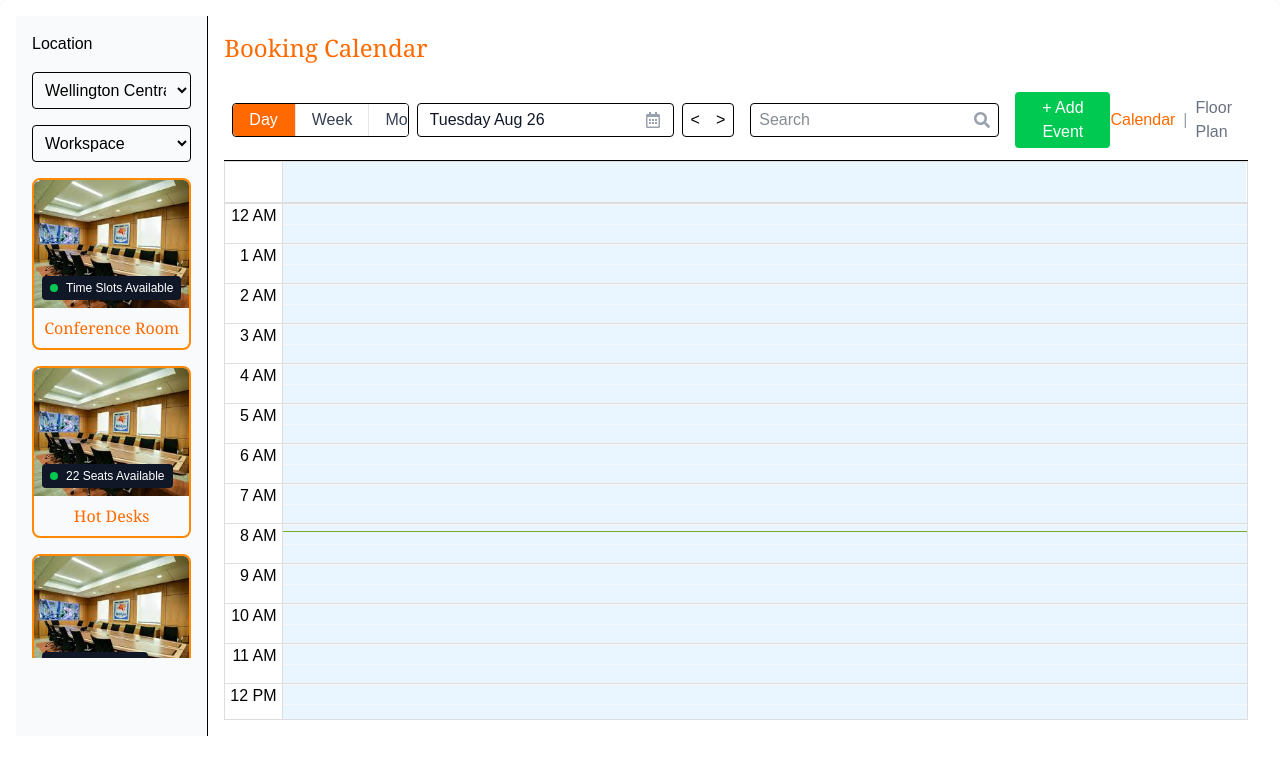
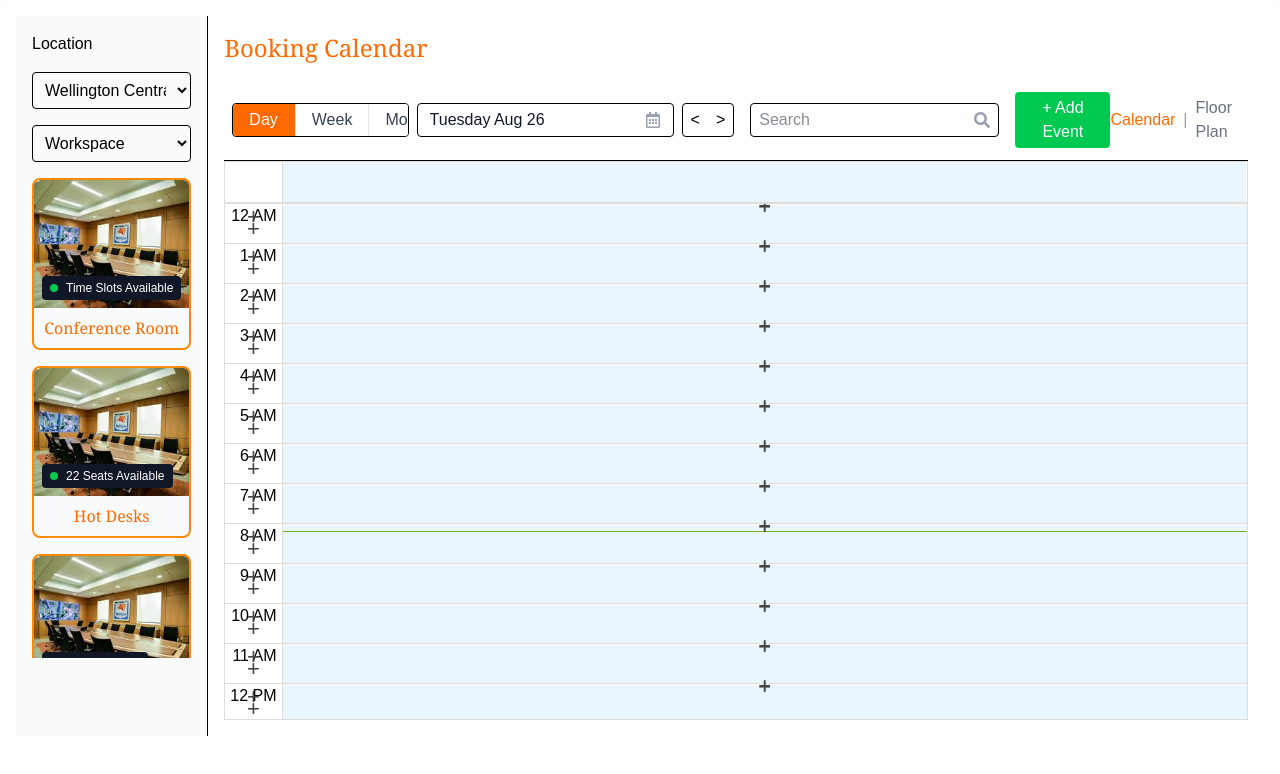
Before and after one commit to shiwani08/idea-log, a Next.js app: page /page/calendar in a window 1280 px wide. Shown: the top 774 px of the page. Built offline with nearby package versions, Linux system fonts and the light colour scheme; what @ant-design/nextjs-registry would draw is missing.

Commit message:
Time gutter

```diff
--- a/app/page/calendar/page.tsx
+++ b/app/page/calendar/page.tsx
@@ -22,6 +22,12 @@ interface EventType {
   title: string;
   start: Date;
   end: Date;
+}
+
+interface TimeSlotWrapperProps {
+  value: Date; // date/time of the slot
+  children: React.ReactNode;
+  setEvents: React.Dispatch<React.SetStateAction<EventType[]>>;
 }
 
 interface ExtendedToolbarProps extends ToolbarProps {
@@ -85,6 +91,48 @@ interface ExtendedToolbarProps extends ToolbarProps {
 //     </div>
 //   );
 // };
+
+const TimeSlotWrapper: React.FC<TimeSlotWrapperProps> = ({
+  value,
+  children,
+  setEvents,
+}) => {
+  // Check if this is a main slot (not gutter) by verifying children is a React element
+  const isGridSlot = React.isValidElement(children);
+
+  return (
+    <div style={{ position: "relative", height: "100%" }}>
+      {children}
+      {isGridSlot && (
+        <button
+          onClick={() => {
+            const start = new Date(value);
+            const end = new Date(start.getTime() + 60 * 60 * 1000);
+            setEvents((prev) => [
+              ...prev,
+              { title: "New Event", start, end },
+            ]);
+          }}
+          aria-label="Add event"
+          style={{
+            position: "absolute",
+            top: "50%",
+            left: "50%",
+            transform: "translate(-50%, -50%)",
+            background: "none",
+            border: "none",
+            color: "#444",
+            fontSize: 22,
+            cursor: "pointer",
+            zIndex: 5,
+          }}
+        >
+          +
+        </button>
+      )}
+    </div>
+  );
+};
 
 const CustomToolbar: React.FC<ExtendedToolbarProps> = ({
   label,
@@ -277,6 +325,9 @@ const MyCalendar: React.FC = () => {
                   localizer.format(date, "h a", culture),
               }}
               components={{
+                timeSlotWrapper: (props) => (
+                  <TimeSlotWrapper {...props} setEvents={setEvents} />
+                ),
                 toolbar: (props) => (
                   <CustomToolbar
                     {...props}
```
